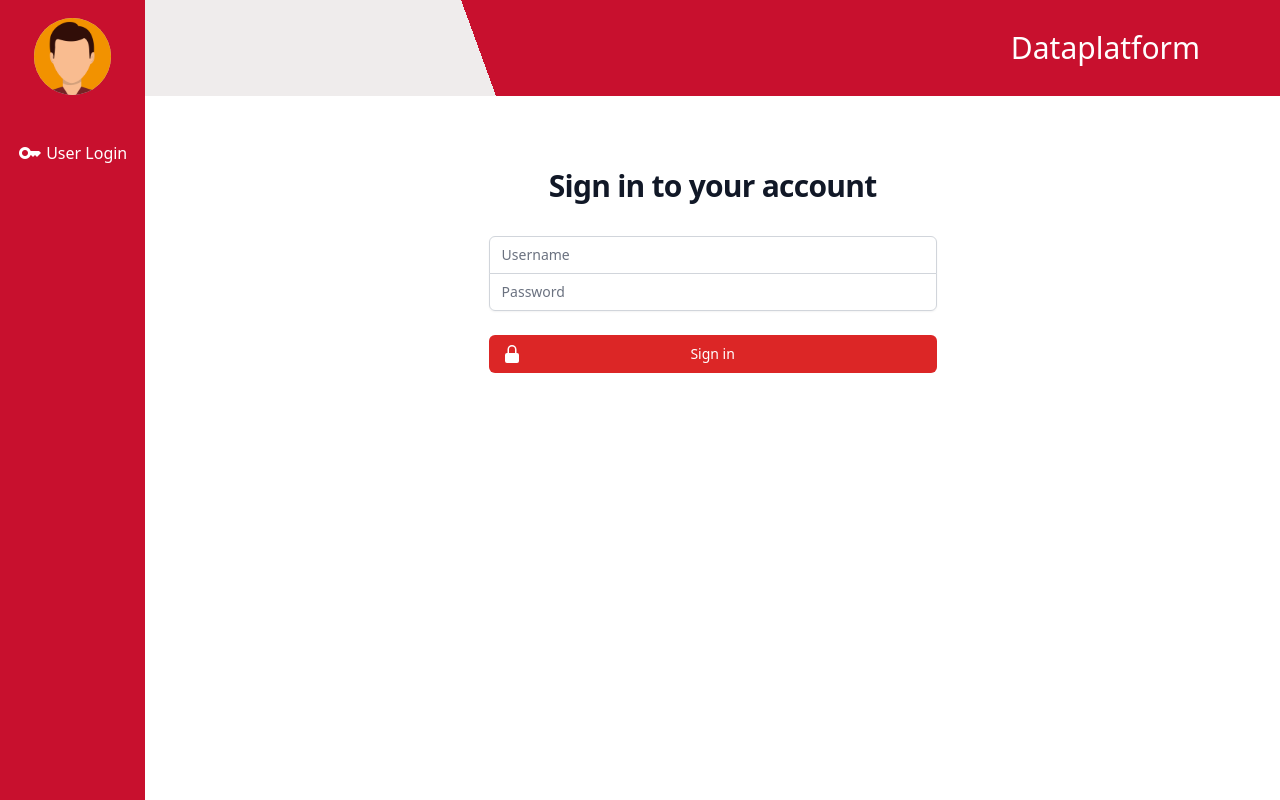
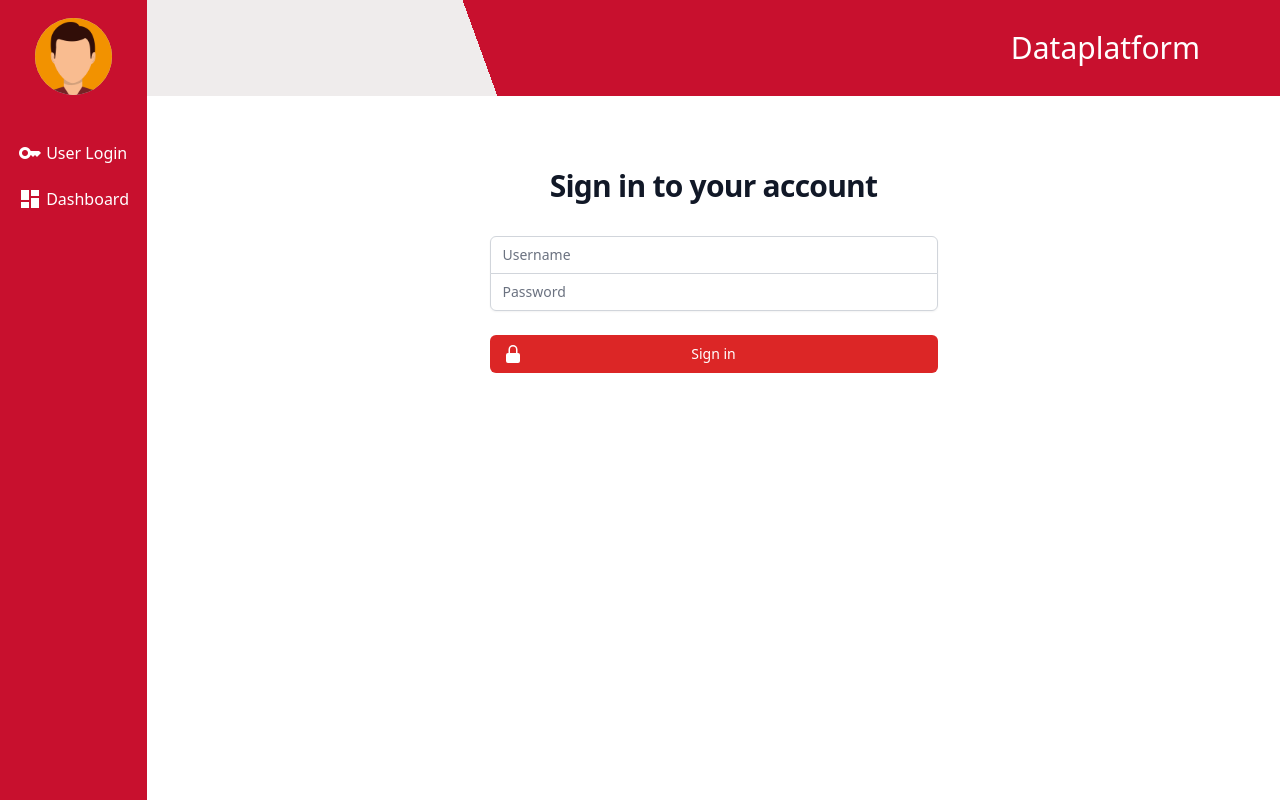
Before and after one commit to CIS-Spring-2023/project-cis4339-25825-group-6, a Vue app in the folder frontend/: page /userlogin in a window 1280 px wide. Built offline with nearby package versions, Linux system fonts and the light colour scheme; no server answers.

Commit message:
role protected services CRUD

```diff
--- a/frontend/src/App.vue
+++ b/frontend/src/App.vue
@@ -38,7 +38,7 @@ export default {
                 User Login
               </router-link>
             </li>
-            <li v-if="this.role.userRole === 'viewer' || this.role.userRole === 'editor'">
+            <li>
               <router-link to="/dashboard">
                 <span
                   style="position: relative; top: 6px"
@@ -68,7 +68,7 @@ export default {
                 Create Event
               </router-link>
             </li>
-            <li v-if="this.role.userRole === 'editor'">
+            <li v-if="this.role.userRole === 'editor' || this.role.userRole === 'viewer'">
               <!-- Helmut Brenner - This is the link to the manage services page -->
               <router-link to="/services">
                 <span
--- a/frontend/src/components/Services.vue
+++ b/frontend/src/components/Services.vue
@@ -1,7 +1,7 @@
 <script>
 import useVuelidate from '@vuelidate/core';
 import { required, email, alpha, numeric } from '@vuelidate/validators';
-import axios from 'axios';
+import { role } from '../role.js'
 const apiURL = import.meta.env.VITE_ROOT_API;
 
 export default {
@@ -10,7 +10,8 @@ export default {
   },
   data() {
     return {
-      services: []
+      services: [],
+      role
     };
   },
   mounted() {
@@ -46,14 +47,18 @@ export default {
 <template>
   <main>
     <h1 class="font-bold text-4xl text-red-700 tracking-widest text-center my-10">Services</h1>
-    <button class="py-1 mx-10 bg-red-500 text-white rounded" @click="addService">Add new service</button>
+    <!-- Check which user is logged in and display button or not -->
+    <div v-if="this.role.userRole === 'editor'">
+      <button class="py-1 mx-10 bg-red-500 text-white rounded" @click="addService">Add new service</button>
+    </div>
     <div class="px-10 py-3" v-for="service in services" :key="service._id">
       <div class="mt-1 bg-neutral-100" v-if="service.isActive == true">
         <div class="px-4 py-1 bg-neutral-200 flex justify-between ...">
           <h3 class="text-2xl">
             {{ service.name }}
           </h3>
-          <div>
+          <!-- Check which user is logged in and display button or not -->
+          <div v-if="this.role.userRole === 'editor'">
             <button class="py-1 mr-2 border border-red-500 bg-white text-red-500 rounded" @click="deleteService(service._id)">
               Delete Service
             </button>
```
